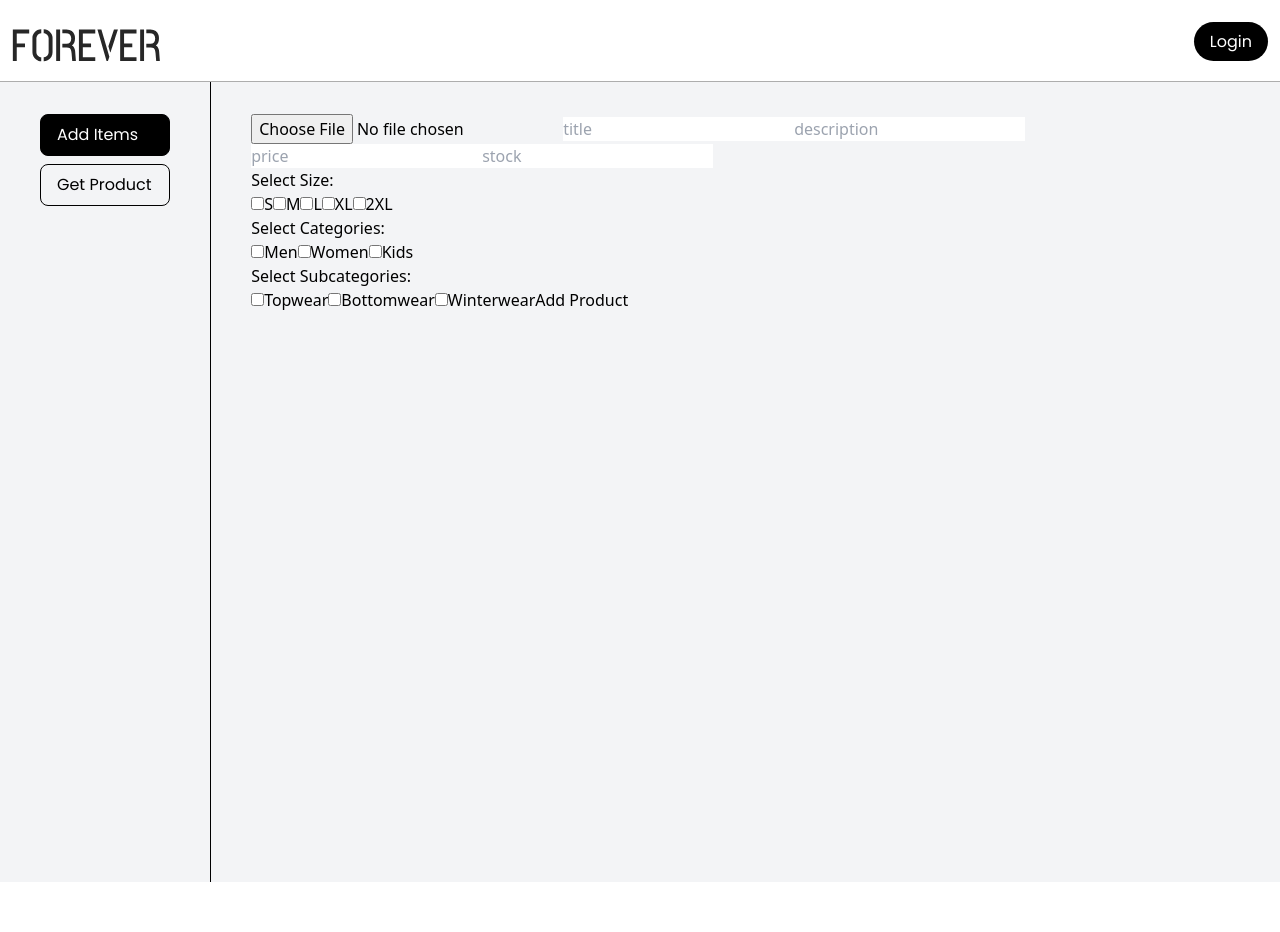
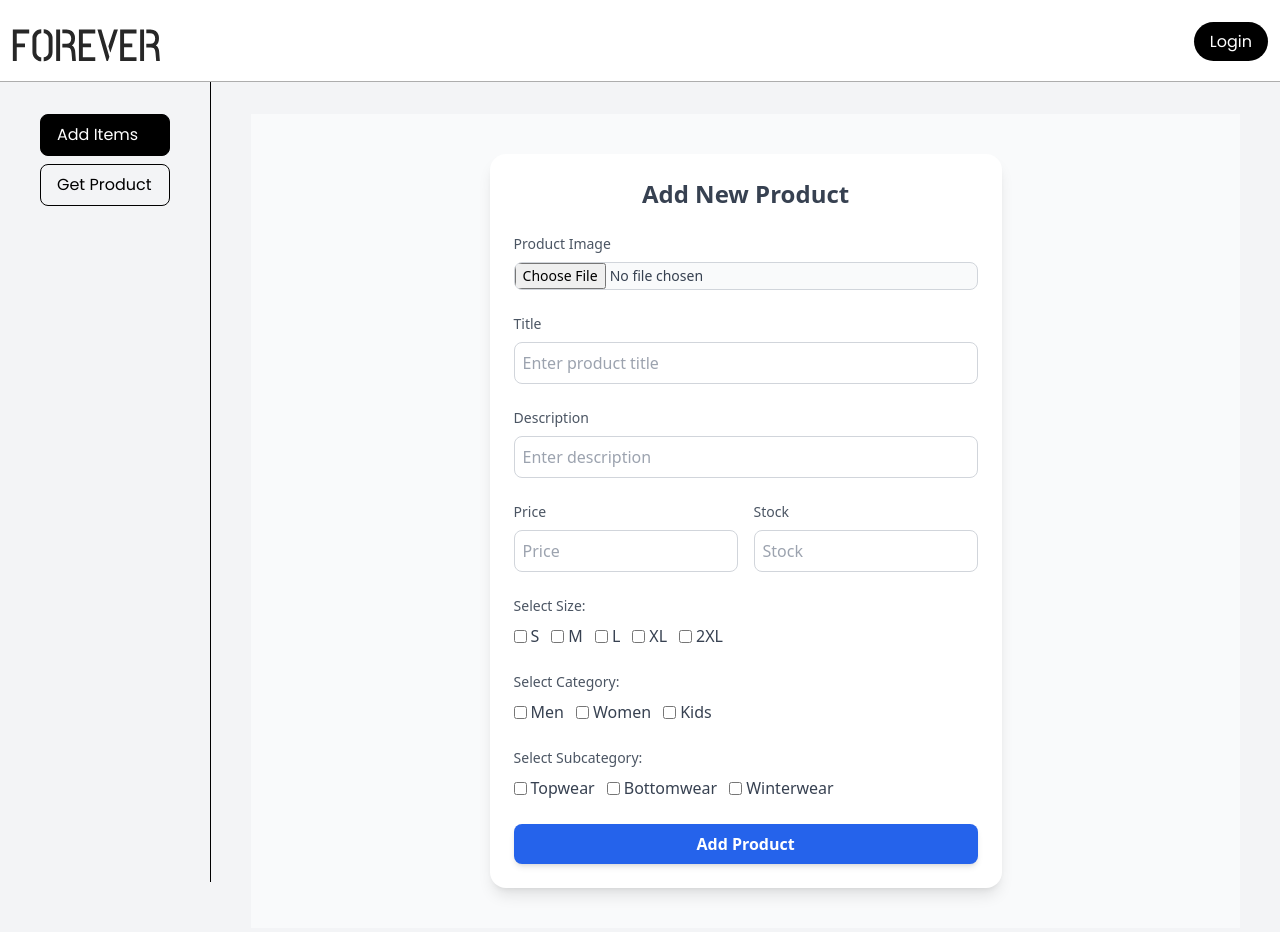
Before and after one commit to Rohit-Dhaka/ecommerce-admin, a React (Create React App) app: page /dashboard/addproduct in a window 1280 px wide. Shown: the top 932 px of the page. Before the commit the page ends 882 px from the top, so only its background shows below. Built offline with nearby package versions, Linux system fonts and the light colour scheme.

Commit message:
add line

```diff
--- a/src/pages/Dashboard.jsx
+++ b/src/pages/Dashboard.jsx
@@ -8,7 +8,7 @@ const Dashboard = () => {
         <div className=" bg-gray-100">
             <div className="flex">
                 <div className="h-screen border-r-[1px] border-black  w-[20%] ">
-                  <div className="flex  py-8 px-10 flex-col gap-2">
+                  <div className="flex  sm:py-8 sm:px-10 py-1 px-1 flex-col gap-2">
 
                   <NavLink to='addproduct' className={({isActive}) => `${isActive ? 'text-white bg-black' : '  '}  py-2 px-4 rounded-lg font-poppins border-[1px] border-solid border-black `}>Add Items</NavLink>
                   <NavLink to='getproduct' className={({isActive}) => `${isActive ? 'text-white bg-black' : '  '}  py-2 px-4 rounded-lg font-poppins border-[1px] border-solid border-black `}>Get Product</NavLink>
--- a/src/pages/Products/AddProduct.jsx
+++ b/src/pages/Products/AddProduct.jsx
@@ -1,92 +1,219 @@
-import React, { useState } from 'react'
-import { UseContext } from '../../context/AuthContext'
+import React, { useState, useContext } from "react";
+import {  UseContext } from "../../context/AuthContext"; // ✅ import context correctly
 
 const AddProduct = () => {
-  const {addproduct}   = UseContext();
-  const [formdata , setFormdata] = useState({ image:'' , title:'' , description:'',price:'',size:'',category:'',subcategory:'',stock:''})
+  const { addproduct } = UseContext(); // ✅ correct way
 
-  const handleSubmit = async (e) =>{
+  const [formdata, setFormdata] = useState({
+    image: "",
+    title: "",
+    description: "",
+    price: "",
+    size: [],
+    category: [],
+    subcategory: [],
+    stock: "",
+  });
+
+  // ✅ handle submit
+  const handleSubmit = async (e) => {
     e.preventDefault();
-    addproduct(formdata)
 
     const data = new FormData();
-    data.append("image" , formdata.image)
-    data.append("title" , formdata.title)
-    data.append("description" , formdata.description)
-    data.append("price" , formdata.price)
-    data.append("size" , JSON.stringify(formdata.size))
-    data.append("category" , JSON.stringify(formdata.category))
-    data.append("subcategory" , JSON.stringify(formdata.subcategory))
-    data.append("stock" , formdata.stock)
+    data.append("image", formdata.image);
+    data.append("title", formdata.title);
+    data.append("description", formdata.description);
+    data.append("price", formdata.price);
+    data.append("size", JSON.stringify(formdata.size));
+    data.append("category", JSON.stringify(formdata.category));
+    data.append("subcategory", JSON.stringify(formdata.subcategory));
+    data.append("stock", formdata.stock);
+
+    await addproduct(data); // send FormData
+
+    // ✅ reset form
+    setFormdata({
+      image: "",
+      title: "",
+      description: "",
+      price: "",
+      size: [],
+      category: [],
+      subcategory: [],
+      stock: "",
+    });
+  };
+
+  // ✅ toggle checkboxes
+  const toggleValue = (field, value) => {
+    setFormdata((prev) => ({
+      ...prev,
+      [field]: prev[field].includes(value)
+        ? prev[field].filter((v) => v !== value)
+        : [...prev[field], value],
+    }));
+  };
+
+  return (
+    <section className="flex justify-center items-center py-10 bg-gray-50 min-h-screen">
+  <form
+    onSubmit={handleSubmit}
+    className="w-full max-w-lg bg-white shadow-lg rounded-2xl p-6 space-y-6"
+  >
+    {/* Title */}
+    <h2 className="text-2xl font-bold text-gray-700 text-center">
+      Add New Product
+    </h2>
+
+    {/* Image Upload */}
+    <div>
+      <label className="block text-sm font-medium text-gray-600">
+        Product Image
+      </label>
+      <input
+        type="file"
+        accept="image/*"
+        onChange={(e) =>
+          setFormdata({ ...formdata, image: e.target.files[0] })
+        }
+        className="mt-2 block w-full text-sm text-gray-700 border border-gray-300 rounded-lg cursor-pointer bg-gray-50 focus:outline-none focus:ring-2 focus:ring-blue-500"
+      />
+    </div>
+
+    {/* Title */}
+    <div>
+      <label className="block text-sm font-medium text-gray-600">Title</label>
+      <input
+        type="text"
+        placeholder="Enter product title"
+        value={formdata.title}
+        onChange={(e) => setFormdata({ ...formdata, title: e.target.value })}
+        required
+        className="mt-2 block w-full p-2 border border-gray-300 rounded-lg focus:ring-2 focus:ring-blue-500"
+      />
+    </div>
+
+    {/* Description */}
+    <div>
+      <label className="block text-sm font-medium text-gray-600">
+        Description
+      </label>
+      <input
+        type="text"
+        placeholder="Enter description"
+        value={formdata.description}
+        onChange={(e) =>
+          setFormdata({ ...formdata, description: e.target.value })
+        }
+        required
+        className="mt-2 block w-full p-2 border border-gray-300 rounded-lg focus:ring-2 focus:ring-blue-500"
+      />
+    </div>
 
 
-  }
+    <div className="grid grid-cols-2 gap-4">
+      <div>
+        <label className="block text-sm font-medium text-gray-600">Price</label>
+        <input
+          type="number"
+          placeholder="Price"
+          value={formdata.price}
+          onChange={(e) => setFormdata({ ...formdata, price: e.target.value })}
+          required
+          className="mt-2 block w-full p-2 border border-gray-300 rounded-lg focus:ring-2 focus:ring-blue-500"
+        />
+      </div>
+      <div>
+        <label className="block text-sm font-medium text-gray-600">Stock</label>
+        <input
+          type="number"
+          placeholder="Stock"
+          value={formdata.stock}
+          onChange={(e) => setFormdata({ ...formdata, stock: e.target.value })}
+          required
+          className="mt-2 block w-full p-2 border border-gray-300 rounded-lg focus:ring-2 focus:ring-blue-500"
+        />
+      </div>
+    </div>
 
-    const toggleValue = (field, value) => {
-    if (formdata[field].includes(value)) {
-      setFormdata({ ...formdata, [field]: formdata[field].filter(v => v !== value) });
-    } else {
-      setFormdata({ ...formdata, [field]: [...formdata[field], value] });
-    }
-  };
+    {/* Sizes */}
+    <div>
+      <p className="text-sm font-medium text-gray-600 mb-2">Select Size:</p>
+      <div className="flex gap-3 flex-wrap">
+        {["s", "m", "l", "xl", "2xl"].map((size) => (
+          <label
+            key={size}
+            className="flex items-center gap-1 text-gray-700 cursor-pointer"
+          >
+            <input
+              type="checkbox"
+              checked={formdata.size.includes(size)}
+              onChange={() => toggleValue("size", size)}
+              className="rounded text-blue-600 focus:ring-blue-500"
+            />
+            {size.toUpperCase()}
+          </label>
+        ))}
+      </div>
+    </div>
 
-
-  return (
-    <section>
-      <form onSubmit={handleSubmit}>
-        <input type="file" onChange={(e) => setFormdata({...formdata, image: e.target.files[0]})}  />
-        <input type="text" placeholder='title'  value={formdata.title} onChange={(e) => setFormdata({...formdata,  title: e.target.value})} />
-        <input type="text" placeholder='description'   value={formdata.description} onChange={(e) => setFormdata({...formdata,  description: e.target.value})}/>
-        <input type="number" placeholder='price'  value={formdata.price} onChange={(e) => setFormdata({...formdata,  price: e.target.value})} />
-        <input type="number" placeholder='stock'  value={formdata.stock} onChange={(e) => setFormdata({...formdata,  stock: e.target.value})} />
-
-           <p>Select Size:</p>
-
-           {['s','m','l','xl','2xl'].map(size =>(
-              <label key={size}>
-                <input type="checkbox"
-                  checked={formdata.size.includes(size)}
-                  onChange={() => toggleValue('size',size) }
-                />
-                {size.toUpperCase()}
-              </label>
-           ))}
-
-             <p>Select Categories:</p>
-        {['Men','Women','Kids'].map(cat => (
-          <label key={cat}>
+    {/* Categories */}
+    <div>
+      <p className="text-sm font-medium text-gray-600 mb-2">Select Category:</p>
+      <div className="flex gap-3 flex-wrap">
+        {["Men", "Women", "Kids"].map((cat) => (
+          <label
+            key={cat}
+            className="flex items-center gap-1 text-gray-700 cursor-pointer"
+          >
             <input
               type="checkbox"
               checked={formdata.category.includes(cat)}
-              onChange={() => toggleValue('category', cat)}
+              onChange={() => toggleValue("category", cat)}
+              className="rounded text-blue-600 focus:ring-blue-500"
             />
             {cat}
           </label>
         ))}
+      </div>
+    </div>
 
-           <p>Select Subcategories:</p>
-        {['Topwear','Bottomwear','Winterwear'].map(sub => (
-          <label key={sub}>
+    {/* Subcategories */}
+    <div>
+      <p className="text-sm font-medium text-gray-600 mb-2">
+        Select Subcategory:
+      </p>
+      <div className="flex gap-3 flex-wrap">
+        {["Topwear", "Bottomwear", "Winterwear"].map((sub) => (
+          <label
+            key={sub}
+            className="flex items-center gap-1 text-gray-700 cursor-pointer"
+          >
             <input
               type="checkbox"
               checked={formdata.subcategory.includes(sub)}
-              onChange={() => toggleValue('subcategory', sub)}
+              onChange={() => toggleValue("subcategory", sub)}
+              className="rounded text-blue-600 focus:ring-blue-500"
             />
             {sub}
           </label>
         ))}
+      </div>
+    </div>
 
+    {/* Submit */}
+    <div className="text-center">
+      <button
+        type="submit"
+        className="w-full py-2 px-4 bg-blue-600 text-white font-semibold rounded-lg shadow-md hover:bg-blue-700 transition"
+      >
+        Add Product
+      </button>
+    </div>
+  </form>
+</section>
 
+  );
+};
 
-
-
-
-
-          <input type="submit" value='Add Product' />
-      </form>
-
-    </section>
-  )
-}
-
-export default AddProduct
+export default AddProduct;
```
Also changed, not shown: src/utils/api.js (line endings or trailing spaces).
